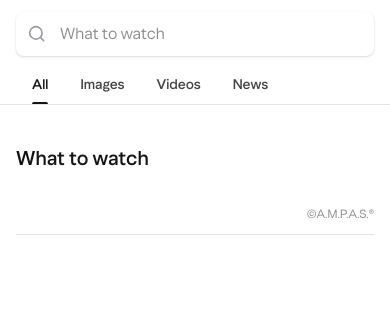
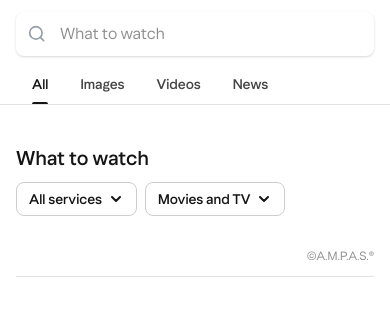
Before and after one commit to alexmiller01/what-to-watch, a website: page public/index.html in a window 390 px wide. Drawn offline with Linux system fonts and the light colour scheme; no server answers.

Commit message:
Mobile filters: show both dropdowns above genre chips
- All services + Movies and TV dropdowns visible on mobile
- Genre chips row wraps below on full width, scrolls horizontally
- Matches Figma 19530:38148 layout

Made-with: Cursor

```diff
--- a/public/css/supertop.css
+++ b/public/css/supertop.css
@@ -783,21 +783,30 @@
 
   .supertop-filters {
     display: flex;
-    flex-wrap: nowrap;
-    gap: 0;
+    flex-wrap: wrap;
+    gap: var(--uds-space-xs);
     padding: 0;
     overflow: visible;
   }
 
   .supertop-genre-label,
-  .supertop-service-dropdown,
   .supertop-genre-expand {
     display: none;
+  }
+
+  .supertop-service-dropdown {
+    font-size: var(--uds-text-body2-size);
+    padding: var(--uds-space-xs) var(--uds-space-sm);
+  }
+
+  .dropdown-wrap {
+    flex-shrink: 0;
   }
 
   .supertop-genre-group {
     display: flex;
     flex-wrap: nowrap;
+    flex-basis: 100%;
     gap: var(--uds-space-xs);
     overflow-x: auto;
     scrollbar-width: none;
```
